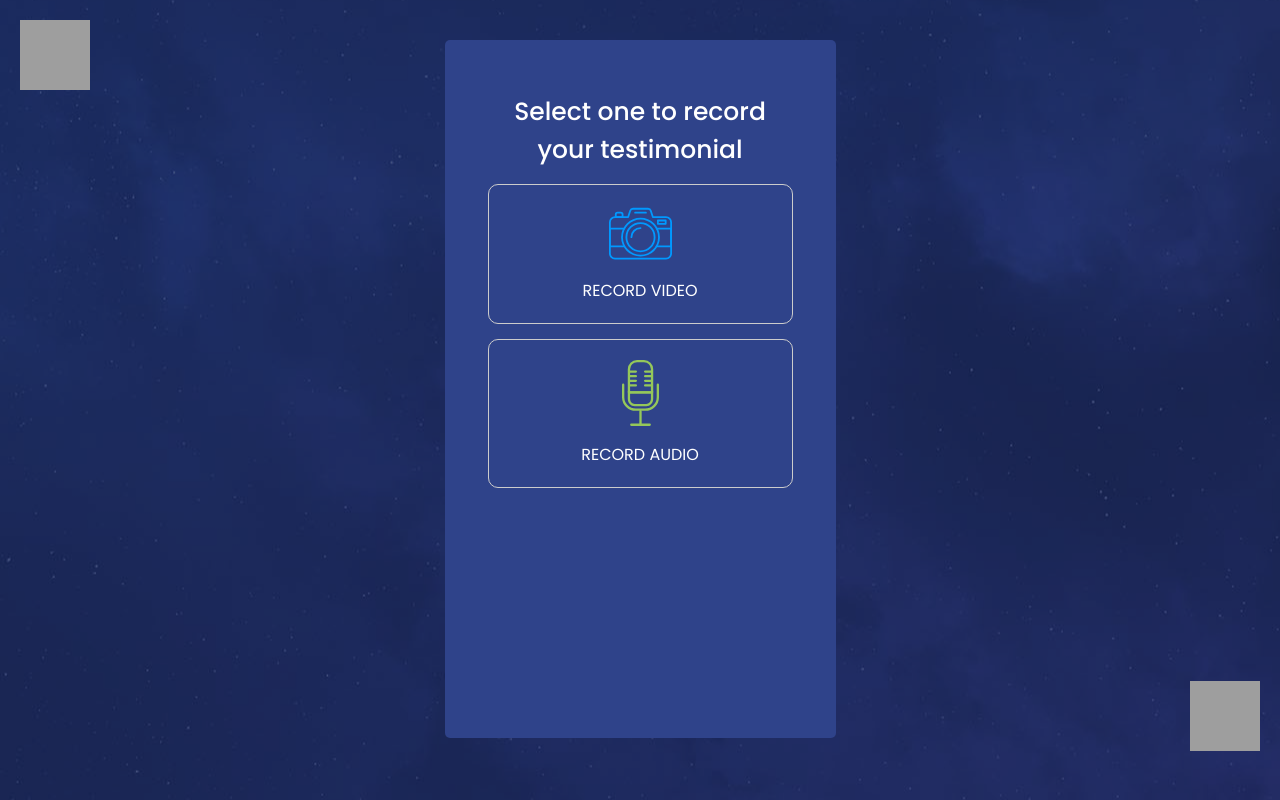
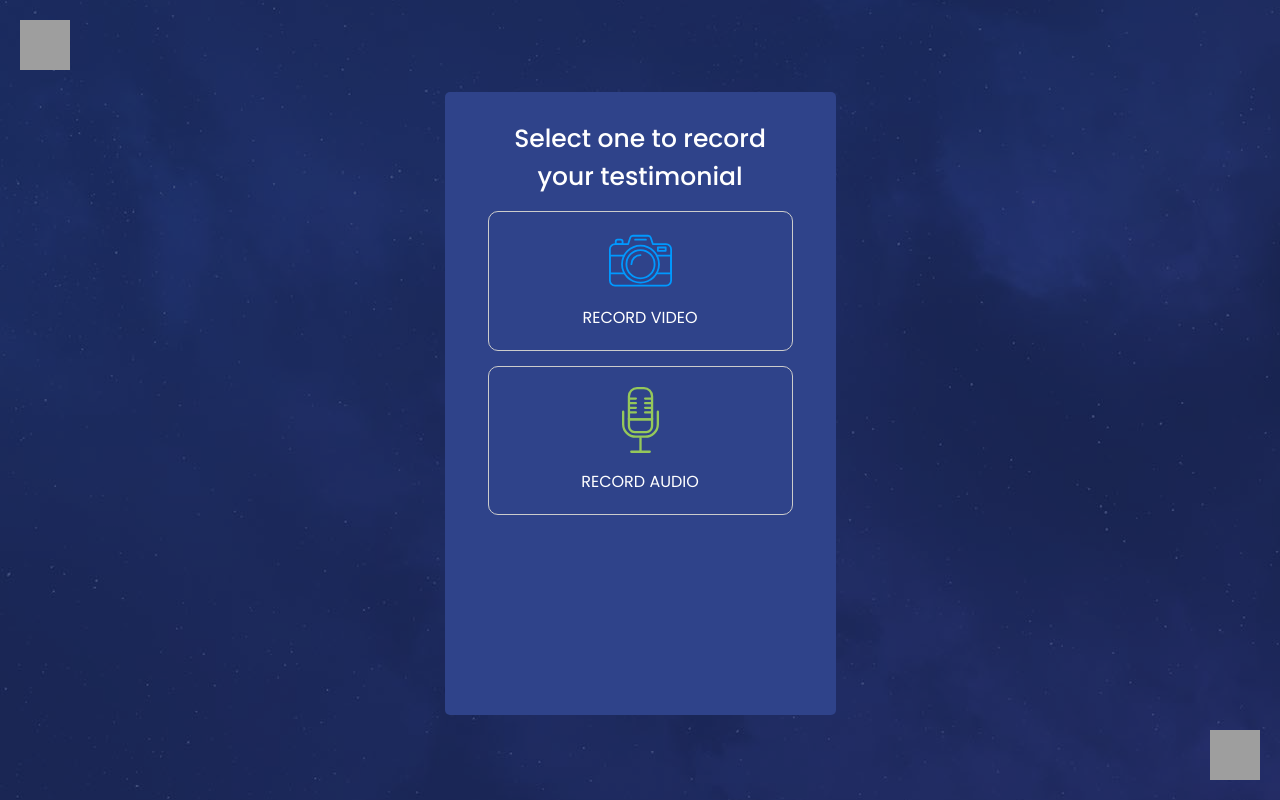
Before and after one commit to ArslanHayat12/fankave-poc, a React (Create React App) app in the folder fk-testimonial/: page / in a window 1280 px wide. Built offline with nearby package versions, Linux system fonts and the light colour scheme; grey boxes are pictures that could not be loaded; what react-soundplayer would draw is missing.

Commit message:
adds responsiveness and refactoring

```diff
--- a/fk-testimonial/src/App.css
+++ b/fk-testimonial/src/App.css
@@ -1,103 +1,8 @@
 @import url("https://fonts.googleapis.com/css2?family=Poppins:wght@400;500&display=swap");
 
 body {
-  /* background-image: url("./assets/images/background.png");
+  background-image: url("./assets/images/background.png");
   background-repeat: no-repeat;
-  background-position: center; */
+  background-position: center;
   font-family: "Poppins", sans-serif;
 }
-
-.main-container {
-  height: 68vh;
-  display: flex;
-  justify-content: center;
-  align-items: center;
-}
-
-.not-supported-container {
-  width: 100vw;
-  height: 100vh;
-  position: absolute;
-  z-index: 1;
-  -webkit-backdrop-filter: blur(2px);
-  backdrop-filter: blur(2px);
-}
-
-.not-supported-container p {
-  background: #ffd000;
-  padding: 5px 20px;
-  margin: 0;
-  text-align: center;
-}
-
-.widget-wrapper {
-  position: relative;
-  display: flex;
-  align-items: center;
-  flex-direction: column;
-  height: 650px;
-  background-color: #fff;
-  width: 335px;
-  border-radius: 5px;
-  padding: 28px;
-  margin: 15px;
-  scrollbar-width: thin !important;
-  overflow-x: hidden;
-}
-
-.background-video {
-  display: none;
-}
-
-.background-image {
-  display: none;
-}
-
-::-webkit-scrollbar {
-  width: 3px;
-}
-::-webkit-scrollbar-track {
-  -webkit-box-shadow: none;
-  box-shadow: none;
-  border-radius: 1rem;
-  border-right: 0.5rem solid transparent;
-  background: transparent;
-}
-::-webkit-scrollbar-thumb {
-  -webkit-border-radius: 1rem;
-  border-radius: 1rem;
-  height: 2rem;
-  background: #a5b0bf;
-}
-
-@media (max-height: 700px) {
-  .widget-wrapper {
-    height: calc(100vh - 90px);
-    overflow: auto;
-    overflow-x: hidden;
-  }
-}
-
-@media (min-height: 700px) and (max-height: 800px) {
-  .widget-wrapper {
-    height: calc(100vh - 158px);
-    overflow: auto;
-    overflow-x: hidden;
-  }
-}
-
-@media (max-width: 425px) {
-  .widget-wrapper {
-    overflow-y: auto;
-    overflow-x: hidden;
-    padding: 28px 14px;
-  }
-
-  .record-screen .heading {
-    font-size: 18px;
-  }
-
-  .preview-testimonial-screen .heading {
-    font-size: 18px;
-  }
-}
--- a/fk-testimonial/src/App.js
+++ b/fk-testimonial/src/App.js
@@ -1,51 +1,12 @@
-import { useReducer, useMemo } from "react";
-import { useLocation } from "react-router-dom";
+import { React } from "react";
 
-import { TestimonialApp } from "./pages";
-import { TestimonialContext } from "./context/TestimonialContext";
-import { initialState } from "./context/TestimonialContext";
-import { reducer } from "./reducers/reducers";
-import Header from "./components/Header/Header";
-import Footer from "./components/Footer/Footer";
+import PageWrapper from "./components/PageWrapper/PageWrapper";
+import Widget from "./components/Widget/Widget";
 
 import "./App.css";
 
 function App() {
-  const [state, dispatch] = useReducer(reducer, initialState);
-  const value = useMemo(() => ({ state, dispatch }), [state, dispatch]);
-
-  //get type from url
-  const search = useLocation().search;
-  const type = new URLSearchParams(search).get("type");
-
-  return (
-    <TestimonialContext.Provider value={value}>
-      <Header />
-      <video
-        src="http://commondatastorage.googleapis.com/gtv-videos-bucket/sample/BigBuckBunny.mp4"
-        className="background-video"
-        autoplay="true"
-        muted
-        minWidth="100%"
-        minHeight="100%"
-        id="fk-bg-video"
-      />
-      <section className="main-container" id="fk-main-container">
-        {!(window.MediaRecorder || window.webkitMediaRecorder) && (
-          <div className="not-supported-container">
-            <p>
-              Unfortunately, this browser does not support the web technology
-              that powers this app. We recommend desktop Chrome or Firefox.
-            </p>
-          </div>
-        )}
-        <article className="widget-wrapper" id="fk-widget-wrapper">
-          <TestimonialApp />
-        </article>
-      </section>
-      <Footer />
-    </TestimonialContext.Provider>
-  );
+  return <PageWrapper children={<Widget />} />;
 }
 
 export default App;
--- a/fk-testimonial/src/components/Footer/style.css
+++ b/fk-testimonial/src/components/Footer/style.css
@@ -1,10 +1,28 @@
 .footer-wrapper {
   display: flex;
   justify-content: flex-end;
-  margin: 20px;
+  margin: 0 20px 20px;
 }
 
 .footer-wrapper img {
-  width: 70px;
-  height: 70px;
+  width: 50px;
+  height: 50px;
 }
+
+@media (max-width: 768px) {
+  .footer-wrapper img {
+    width: 35px;
+    height: 35px;
+  }
+
+  .footer-wrapper {
+    margin: 0 10px 10px;
+  }
+}
+
+@media (max-width: 425px) {
+  .footer-wrapper img {
+    width: 30px;
+    height: 30px;
+  }
+}
--- a/fk-testimonial/src/components/Header/style.css
+++ b/fk-testimonial/src/components/Header/style.css
@@ -1,8 +1,26 @@
 .header-wrapper {
-  margin: 20px;
+  margin: 20px 20px 0;
 }
 
 .header-wrapper img {
-  width: 70px;
-  height: 70px;
+  width: 50px;
+  height: 50px;
 }
+
+@media (max-width: 768px) {
+  .header-wrapper img {
+    width: 35px;
+    height: 35px;
+  }
+
+  .header-wrapper {
+    margin: 10px 10px 0;
+  }
+}
+
+@media (max-width: 425px) {
+  .header-wrapper img {
+    width: 30px;
+    height: 30px;
+  }
+}
--- /dev/null
+++ b/fk-testimonial/src/components/PageWrapper/PageWrapper.js
@@ -0,0 +1,28 @@
+import { React } from "react";
+
+import Header from "./../Header/Header";
+import Footer from "./../Footer/Footer";
+
+import "./style.css";
+
+function PageWrapper(props) {
+  const { children } = props;
+  return (
+    <>
+      <video
+        src="http://commondatastorage.googleapis.com/gtv-videos-bucket/sample/BigBuckBunny.mp4"
+        className="background-video"
+        autoplay="true"
+        muted
+        minWidth="100%"
+        minHeight="100%"
+        id="fk-bg-video"
+      />
+      <Header />
+      {children}
+      <Footer />
+    </>
+  );
+}
+
+export default PageWrapper;
--- /dev/null
+++ b/fk-testimonial/src/components/PageWrapper/style.css
@@ -0,0 +1,3 @@
+.background-video {
+  display: none;
+}
--- /dev/null
+++ b/fk-testimonial/src/components/Widget/Widget.js
@@ -0,0 +1,33 @@
+import { useReducer, useMemo } from "react";
+
+import { TestimonialApp } from "./../../pages";
+import { TestimonialContext } from "./../../context/TestimonialContext";
+import { initialState } from "./../../context/TestimonialContext";
+import { reducer } from "./../../reducers/reducers";
+
+import "./style.css";
+
+function Widget() {
+  const [state, dispatch] = useReducer(reducer, initialState);
+  const value = useMemo(() => ({ state, dispatch }), [state, dispatch]);
+
+  return (
+    <TestimonialContext.Provider value={value}>
+      <section className="main-container" id="fk-main-container">
+        {!(window.MediaRecorder || window.webkitMediaRecorder) && (
+          <div className="not-supported-container">
+            <p>
+              Unfortunately, this browser does not support the web technology
+              that powers this app. We recommend desktop Chrome or Firefox.
+            </p>
+          </div>
+        )}
+        <article className="widget-wrapper" id="fk-widget-wrapper">
+          <TestimonialApp />
+        </article>
+      </section>
+    </TestimonialContext.Provider>
+  );
+}
+
+export default Widget;
--- /dev/null
+++ b/fk-testimonial/src/components/Widget/style.css
@@ -0,0 +1,88 @@
+.main-container {
+  height: 100%;
+  display: flex;
+  justify-content: center;
+  align-items: center;
+}
+
+.not-supported-container {
+  width: 100vw;
+  height: 100vh;
+  position: absolute;
+  z-index: 1;
+  -webkit-backdrop-filter: blur(2px);
+  backdrop-filter: blur(2px);
+}
+
+.not-supported-container p {
+  background: #ffd000;
+  padding: 5px 20px;
+  margin: 0;
+  text-align: center;
+}
+
+.widget-wrapper {
+  position: relative;
+  display: flex;
+  align-items: center;
+  flex-direction: column;
+  height: 650px;
+  background-color: #fff;
+  width: 335px;
+  border-radius: 5px;
+  padding: 28px;
+  margin: 15px;
+  scrollbar-width: thin !important;
+  overflow-x: hidden;
+}
+
+::-webkit-scrollbar {
+  width: 3px;
+}
+::-webkit-scrollbar-track {
+  -webkit-box-shadow: none;
+  box-shadow: none;
+  border-radius: 1rem;
+  border-right: 0.5rem solid transparent;
+  background: transparent;
+}
+::-webkit-scrollbar-thumb {
+  -webkit-border-radius: 1rem;
+  border-radius: 1rem;
+  height: 2rem;
+  background: #a5b0bf;
+}
+
+@media (max-height: 700px) {
+  .widget-wrapper {
+    /* height: calc(100vh - 174px); */
+    height: calc(100vh - 183px);
+    overflow: auto;
+    overflow-x: hidden;
+  }
+}
+
+@media (min-height: 700px) and (max-height: 800px) {
+  .widget-wrapper {
+    /* height: calc(100vh - 158px); */
+    height: calc(100vh - 233px);
+    overflow: auto;
+    overflow-x: hidden;
+  }
+}
+
+@media (max-width: 425px) {
+  .widget-wrapper {
+    overflow-y: auto;
+    overflow-x: hidden;
+    padding: 28px 14px;
+  }
+
+  .record-screen .heading {
+    font-size: 18px;
+  }
+
+  .preview-testimonial-screen .heading {
+    font-size: 18px;
+  }
+}
--- a/fk-testimonial/src/pages/HomeScreen/style.css
+++ b/fk-testimonial/src/pages/HomeScreen/style.css
@@ -8,6 +8,6 @@
   font-weight: 500;
   color: #000;
   max-width: 305px;
-	margin-bottom: 0;
+  margin: 0;
   text-align: center;
 }
--- a/fk-testimonial/src/pages/PreviewTestimonialScreen/style.css
+++ b/fk-testimonial/src/pages/PreviewTestimonialScreen/style.css
@@ -20,7 +20,8 @@
   margin: 15px 0 0;
   border: 1px solid #c9c9c9;
   border-radius: 8px;
-  height: 325px;
+  /* height: 325px; */
+  height: 253px;
 }
 
 .preview-testimonial-screen .play-button {
@@ -206,6 +207,7 @@
 
 @media (max-width: 768px) {
   .preview-testimonial-screen .video-wrapper {
-    height: 325px;
+    height: 232px;
+    /* height: 325px; */
   }
 }
--- a/fk-testimonial/src/pages/RecordScreen/style.css
+++ b/fk-testimonial/src/pages/RecordScreen/style.css
@@ -98,6 +98,7 @@
 
 @media (max-width: 420px) {
   .record-screen .video-wrapper {
-    height: 450px;
+    /* height: 450px; */
+    height: 350px;
   }
 }
```
Lines whose indentation alone changed are shown as unchanged.
